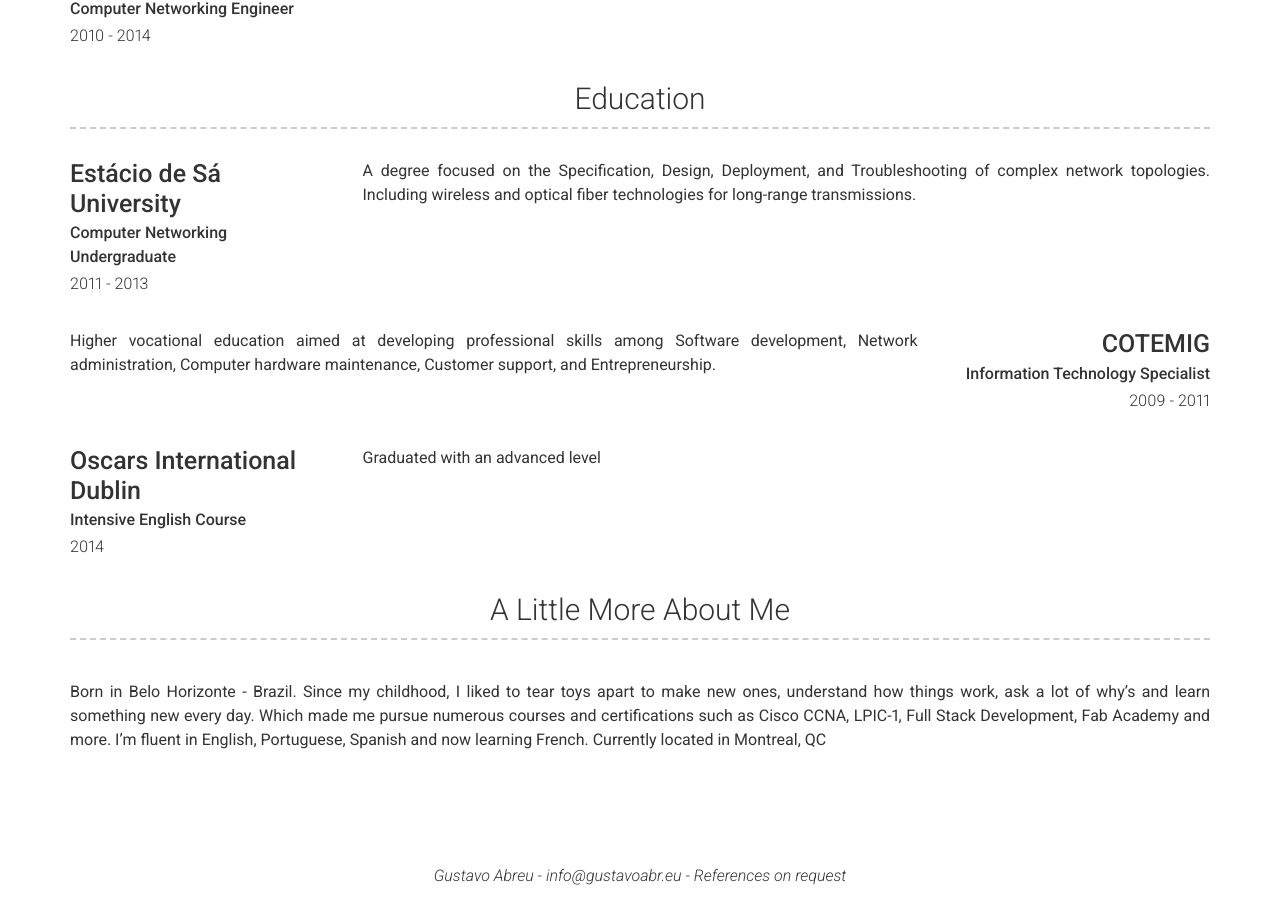
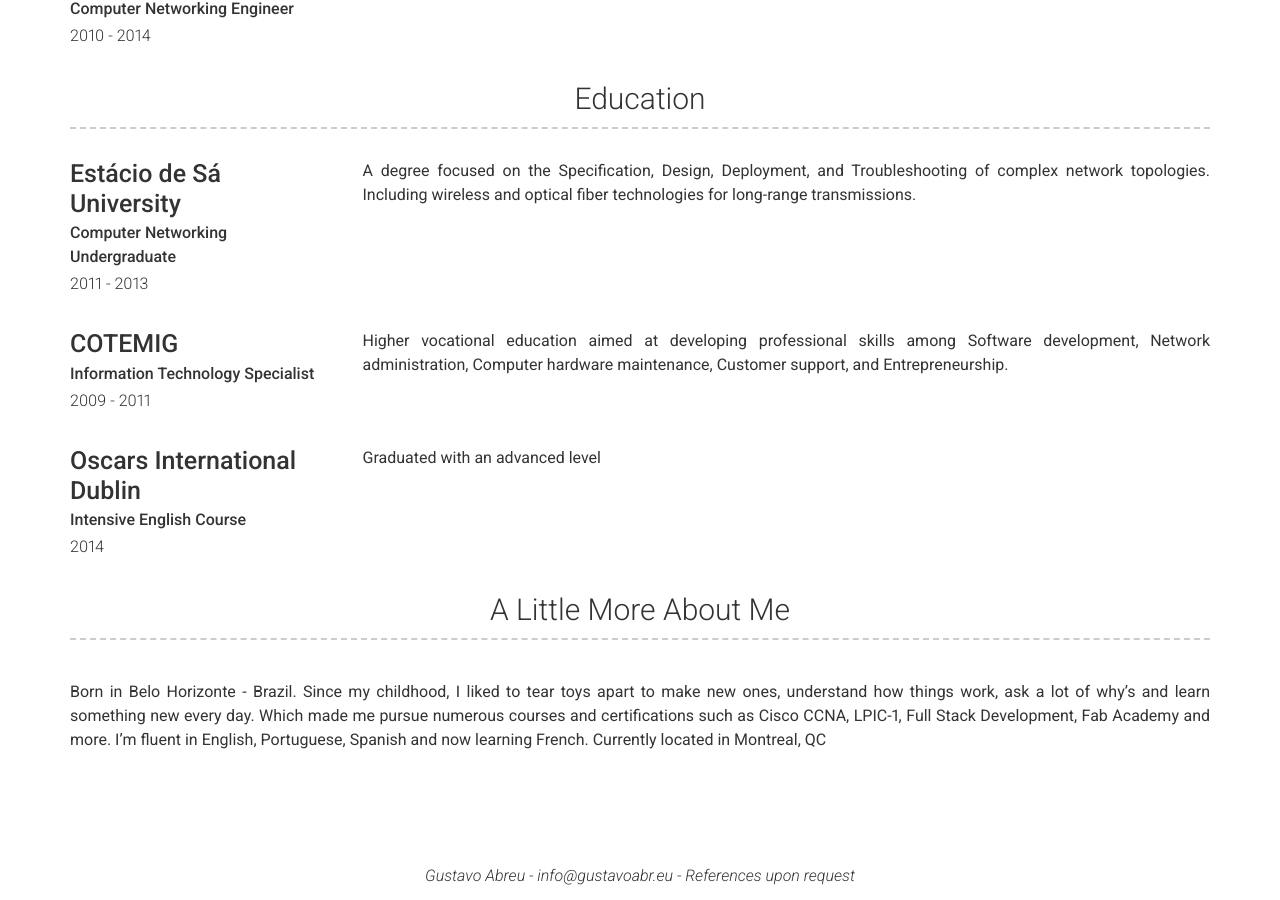
Before and after one commit to ghabreu/ghabreu.github.io, a Jekyll site: the page built from index.md, in a window 1280 px wide and 900 px high, scrolled down 1540 px. Built offline with Jekyll 4.4.1, drawn with Linux system fonts in a browser that asks for light colours.

Commit message:
footer fix

```diff
--- a/_data/education.yml
+++ b/_data/education.yml
@@ -7,7 +7,7 @@
   description: | # this will include new lines to allow paragraphs
     A degree focused on the Specification, Design, Deployment, and Troubleshooting of complex network topologies. Including wireless and optical fiber technologies for long-range transmissions.
 
-- layout: right
+- layout: left
   name: COTEMIG
   dates: 2009 - 2011
   qualification: Information Technology Specialist
--- a/_includes/footer.html
+++ b/_includes/footer.html
@@ -3,7 +3,7 @@
     {{ site.name | escape }} -
     <a href="mailto:{{ site.email }}" target="_blank">{{ site.email | escape }}</a>
     {%- if site.footer_show_references -%}
-      &nbsp;- References on request
+      &nbsp;- References upon request
     {%- endif -%}
   </p>
 </div>
```
